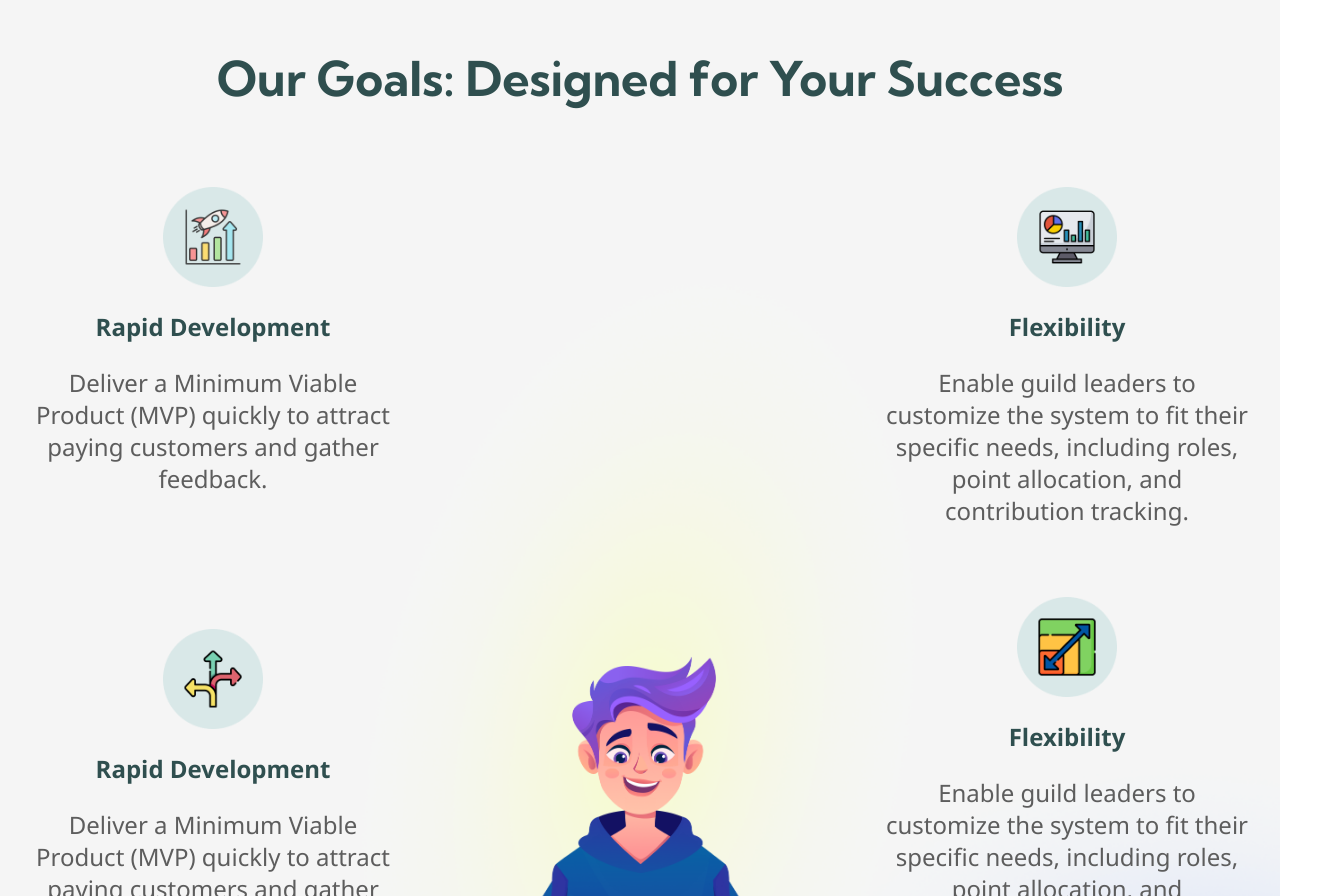
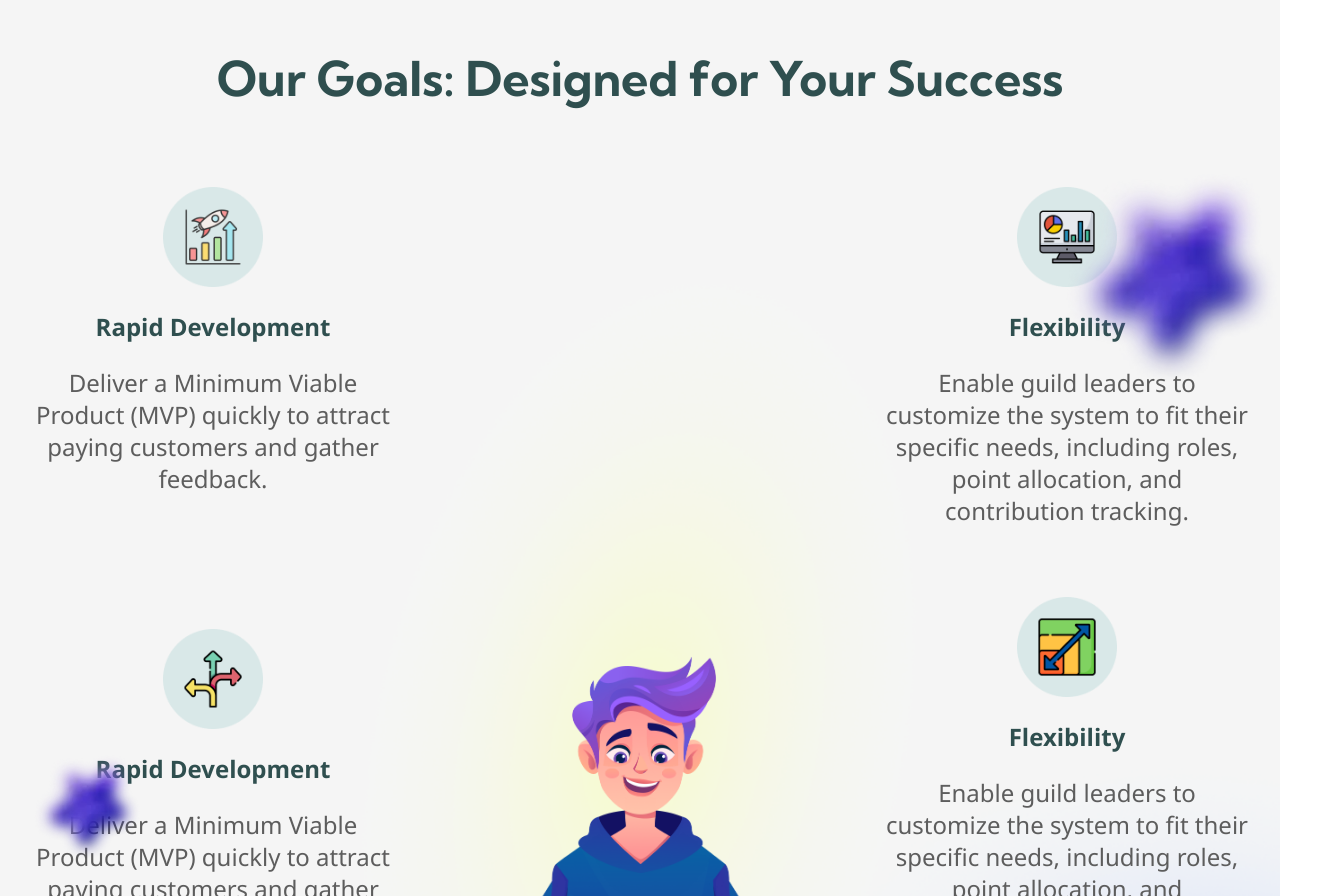
Before and after one commit to dev24mxpertz/DKP_Frontend, a React (Create React App) app: page / in a window 1280 px wide. Shown: the part 2020-2916 px from the top of the page, 1328 px wide, since content can reach past the window. Built offline with nearby package versions, Linux system fonts and the light colour scheme.

Commit message:
first commit

```diff
--- a/src/components/HomePage/Goals.jsx
+++ b/src/components/HomePage/Goals.jsx
@@ -1,9 +1,11 @@
 import React from "react";
 import Component from "../../assets/Images/Component2.png";
-import Component3 from "../../assets/Images/Component3.png"
+import Component3 from "../../assets/Images/Component3.png";
 import Component4 from "../../assets/Images/Component4.png";
-import Component5 from "../../assets/Images/Component5.png"
+import Component5 from "../../assets/Images/Component5.png";
 import boybannerimage from "../../assets/Images/boybanner.png";
+import section2blur1 from "../../assets/Images/section2blurimage1.png";
+
 
 const Goals = () => {
   return (
@@ -80,6 +82,16 @@ const Goals = () => {
           </div>
         </div>
       </div>
+      <img
+        className="HomeFeatures_content_div_blur1"
+        src={section2blur1}
+        alt="section2blur1"
+      />
+      <img
+        className="HomeFeatures_content_div_blur2"
+        src={section2blur1}
+        alt="section2blur1"
+      />
     </div>
   );
 };
--- a/src/components/HomePage/HomePage.css
+++ b/src/components/HomePage/HomePage.css
@@ -163,7 +163,23 @@
   justify-content: space-between;
   align-items: stretch;
   padding: 10px;
+  position: relative;
   /* background-color: blue; */
+}
+
+.HomeFeatures_content_div_blur1{
+    position: absolute;
+    top: 30%;
+    left: 92%;
+    transform: translate(-50%,-50%);
+    width: 300px;
+}
+.HomeFeatures_content_div_blur2{
+    position: absolute;
+    top: 80%;
+    left: 7%;
+    transform: translate(-50%,-50%);
+    width: 150px;
 }
 
 .HomeFeatures_content_left,
@@ -241,6 +257,8 @@
   background-position: center;
   background-size: cover;
   background-repeat: no-repeat;
+  position: relative;
+  /* overflow: hidden; */
 }
 
 .Goals_main_container {
```
Also changed, not shown: src/assets/Images/section2blurimage1.png (added).
